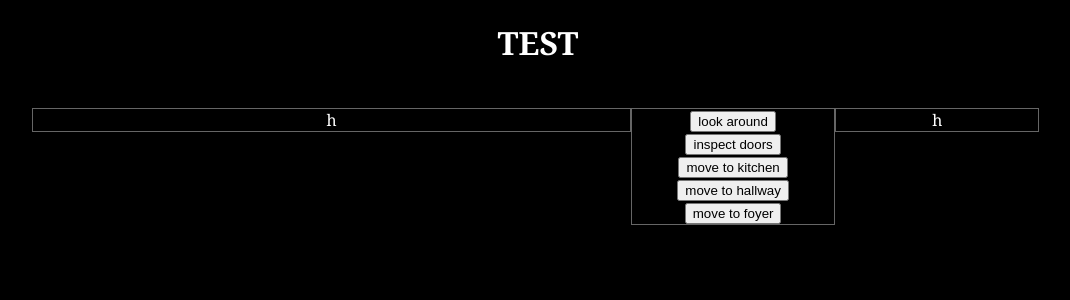
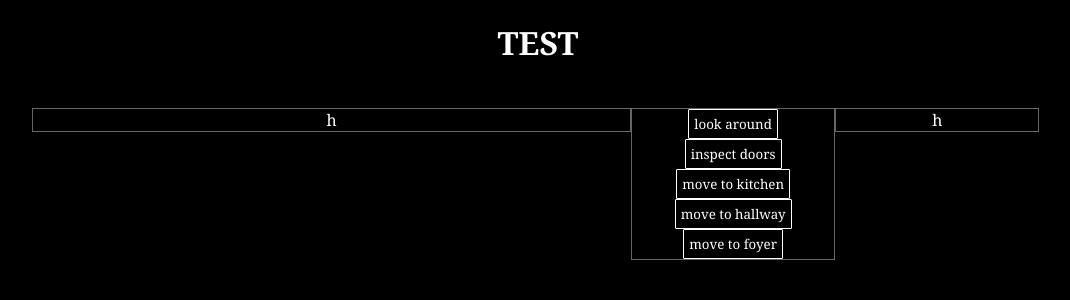
Before and after one commit to Siimon13/CodeDay-TeamStoenescu, a Flask app: page / in a window 1280 px wide. Shown: the top 300 px of the page, without its empty margins (102-1172 px from the left). Run offline with Flask 2, Linux system fonts and the light colour scheme.

Commit message:
added button styling

```diff
--- a/static/main.css
+++ b/static/main.css
@@ -8,15 +8,23 @@ body {
 div {
 }
 
+button {
+	padding:5px;
+	border: 1px white solid;
+	background-color:black;
+	color: white;
+	font-family: "Georgia";
+	border-radius:1px;
+}
+
 #wrapper {
 	margin: 0 auto;
 	width: 80%;
 }
 
 .column {
-	border-style: solid;
-	border-width: 1px;
-	border-color: #666666;
+	border: 1px #666666 solid;
+
 	float: left;
 }
 #one {
```
